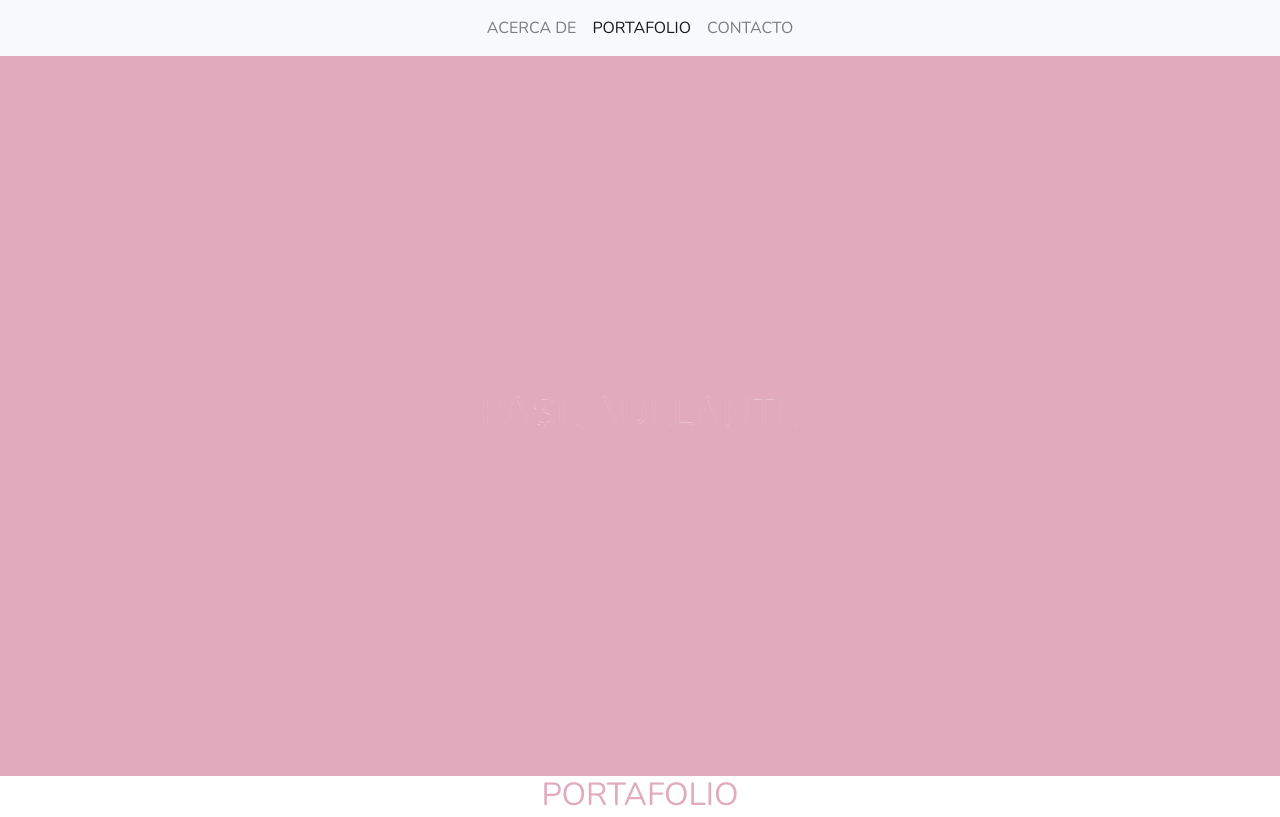
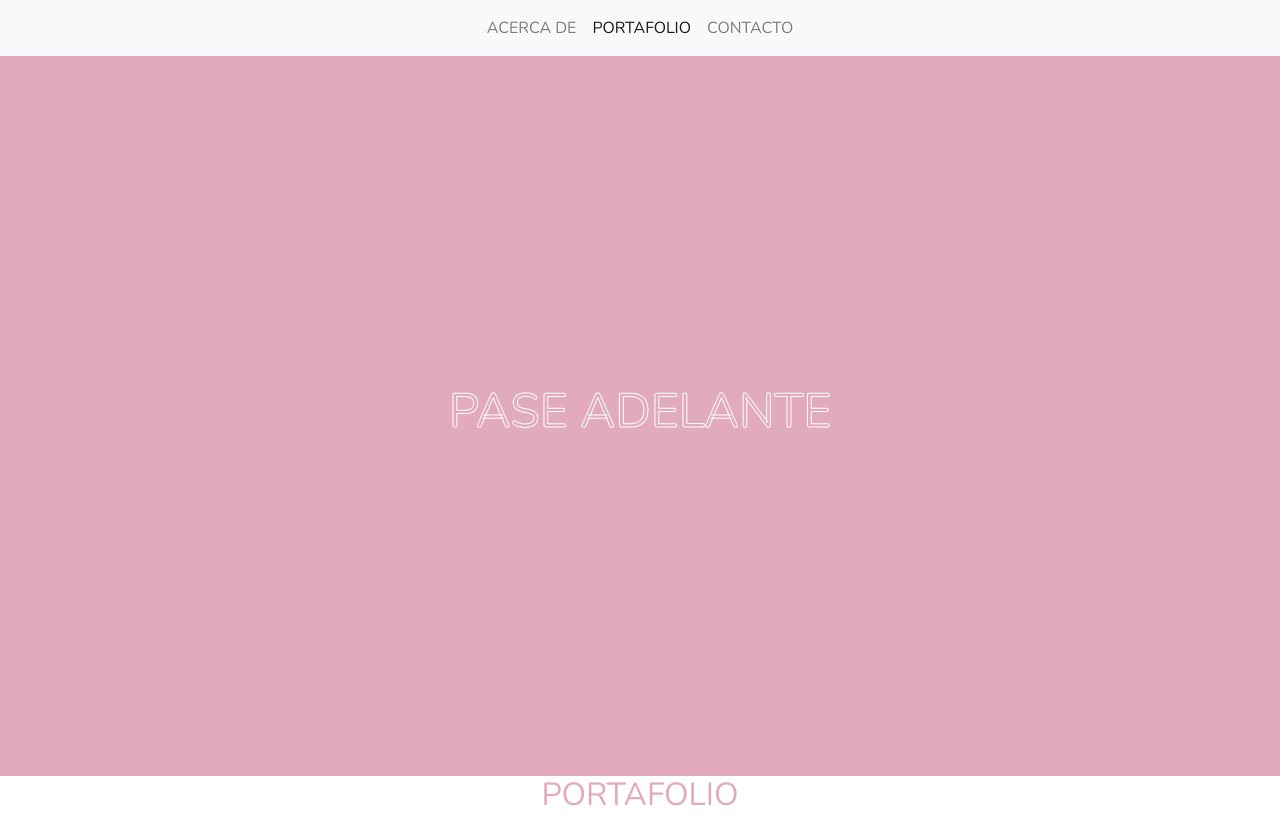
Before and after one commit to henrrypirir/kat, a plain HTML site: page index.html in a window 1280 px wide. Shown: the top 817 px of the page. Drawn offline with nearby package versions, Linux system fonts and the light colour scheme.

Commit message:
title size

```diff
--- a/assets/css/style.css
+++ b/assets/css/style.css
@@ -23,10 +23,14 @@ img{
   height: 90vh;
 }
 
+h1{
+  font-size: 3rem;
+}
+
 .title-stroke{
   -webkit-text-fill-color: transparent;
   -webkit-text-stroke-color: white;
-  -webkit-text-stroke-width: 0.05px;
+  -webkit-text-stroke-width: 1px;
 }
 
 .overlay{
```
